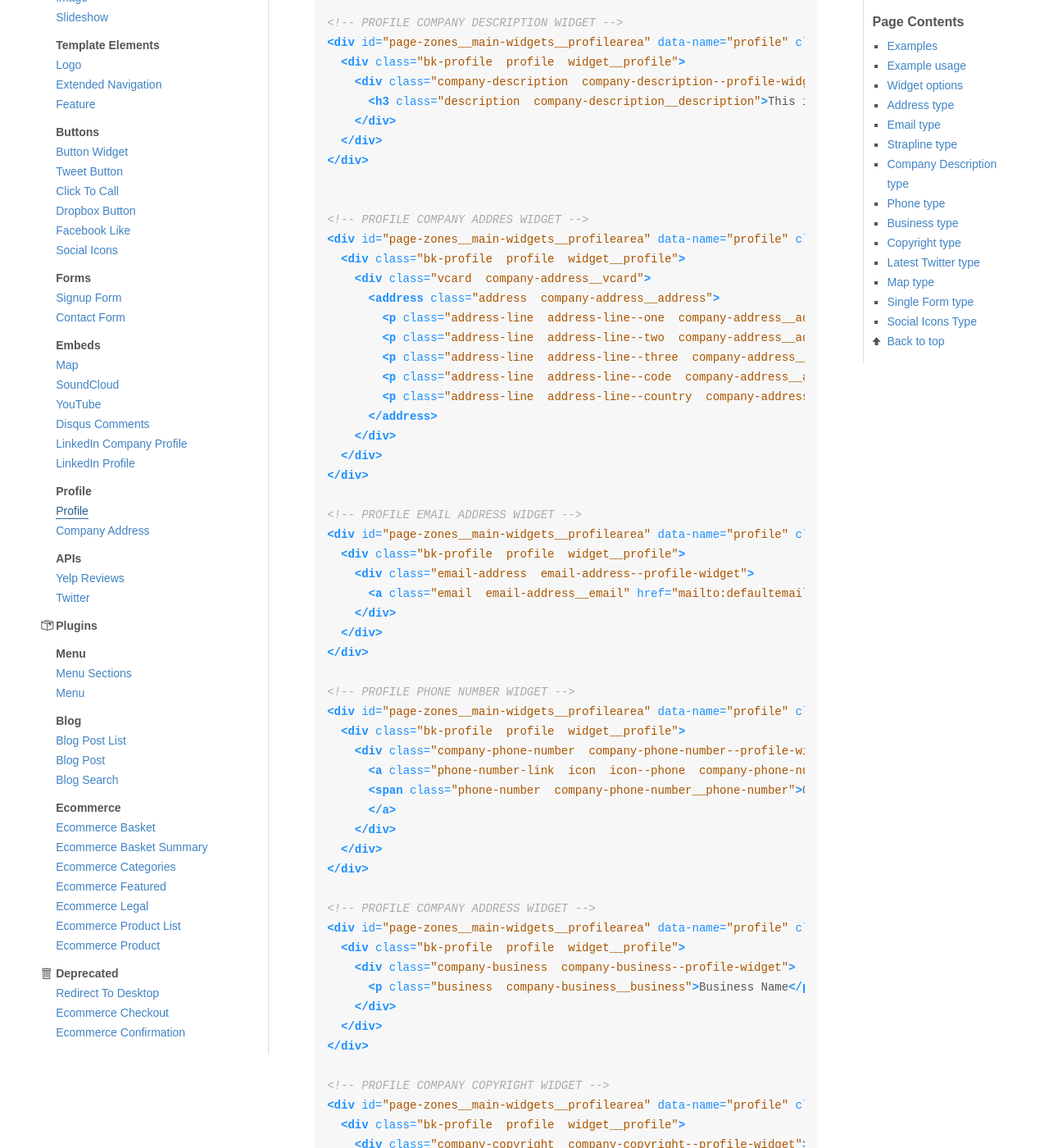
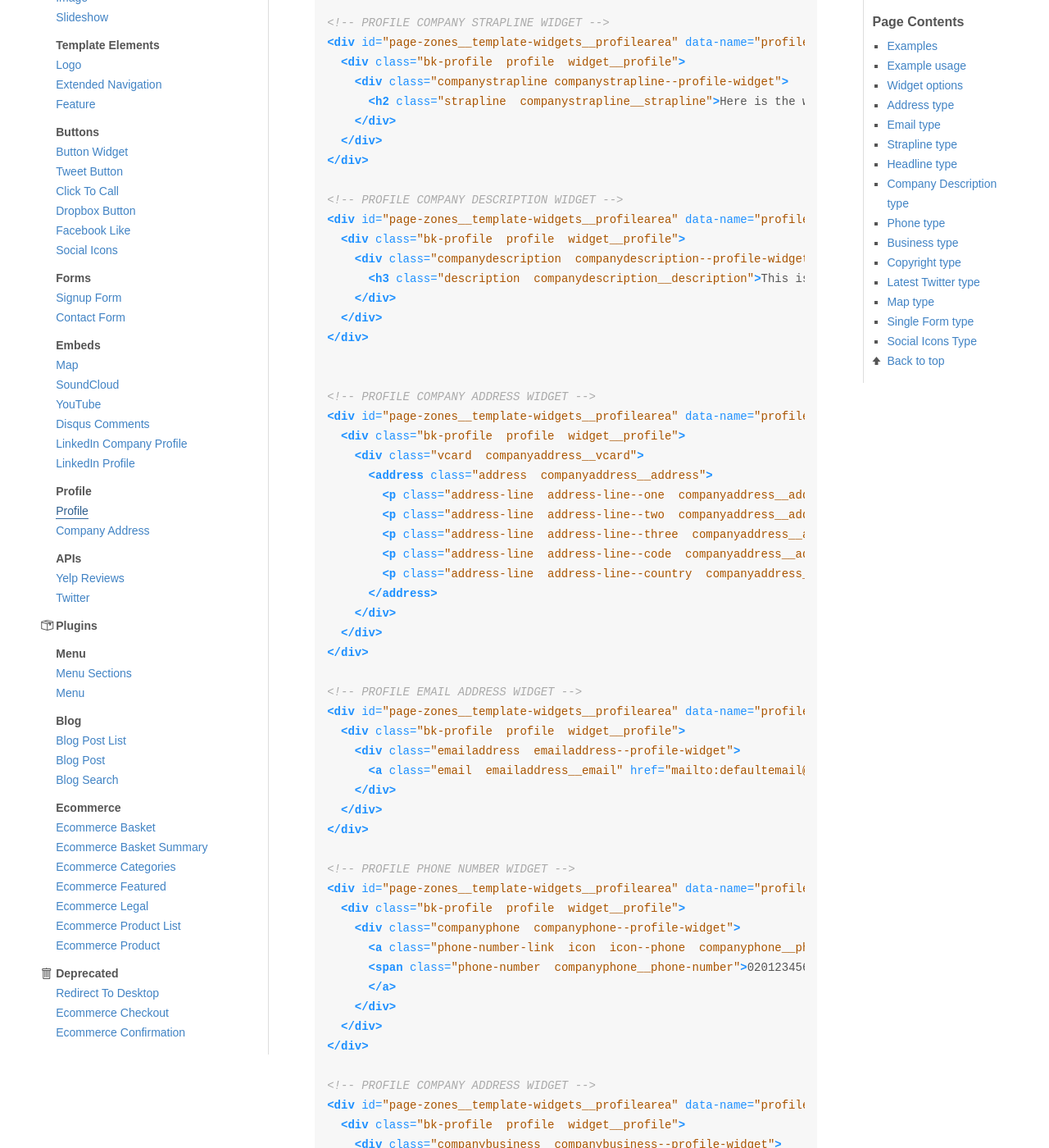
Before and after one commit to rusic/documentation, a Jekyll site: the page built from widgets/v2/profile.md, in a window 1280 px wide and 1400 px high, scrolled down 791 px. Shown: the whole window at 82% size. Built offline with Jekyll 4.4.1, drawn with Linux system fonts in a browser that asks for light colours; some of the changed text lies outside the part shown.

Commit message:
Adds headline widget, the profile page still needs a revision though. Resolves #40

````diff
--- a/widgets/v2/profile.md
+++ b/widgets/v2/profile.md
@@ -38,95 +38,104 @@ To include a profile widget in your template you will need to add the following
 {% highlight html %}
 {% raw %}
 
+<!-- PROFILE COMPANY HEADLINE WIDGET -->
+<div id="page-zones__template-widgets__profilearea" data-name="profile" class="widget  widget--template-widget">
+  <div class="bk-profile  profile  widget__profile">
+    <div class="companyheadline  companyheadline--profile-widget">
+      <h2 class="headline  companyheadline__headline">Here is the website headline!</h2>
+    </div>
+  </div>
+</div>
+
 <!-- PROFILE COMPANY STRAPLINE WIDGET -->
 <div id="page-zones__template-widgets__profilearea" data-name="profile" class="widget  widget--template-widget">
   <div class="bk-profile  profile  widget__profile">
-    <div class="company-strapline company-strapline--profile-widget">
-      <h2 class="strapline  company-strapline__strapline">Here is the website strapline!</h2>
+    <div class="companystrapline companystrapline--profile-widget">
+      <h2 class="strapline  companystrapline__strapline">Here is the website strapline!</h2>
     </div>
   </div>
 </div>
 
 <!-- PROFILE COMPANY DESCRIPTION WIDGET -->
-<div id="page-zones__main-widgets__profilearea" data-name="profile" class="widget  widget--zone-widget">
+<div id="page-zones__template-widgets__profilearea" data-name="profile" class="widget  widget--template-widget">
   <div class="bk-profile  profile  widget__profile">
-    <div class="company-description  company-description--profile-widget">
-      <h3 class="description  company-description__description">This is the company description</h3>
+    <div class="companydescription  companydescription--profile-widget">
+      <h3 class="description  companydescription__description">This is the company description</h3>
     </div>
   </div>
 </div>
 
 
-<!-- PROFILE COMPANY ADDRES WIDGET -->
-<div id="page-zones__main-widgets__profilearea" data-name="profile" class="widget  widget--zone-widget">
+<!-- PROFILE COMPANY ADDRESS WIDGET -->
+<div id="page-zones__template-widgets__profilearea" data-name="profile" class="widget  widget--template-widget">
   <div class="bk-profile  profile  widget__profile">
-    <div class="vcard  company-address__vcard">
-      <address class="address  company-address__address">
-        <p class="address-line  address-line--one  company-address__address-line  fn  org">123 Example Street</p>
-        <p class="address-line  address-line--two  company-address__address-line">Test Plaza</p>
-        <p class="address-line  address-line--three  company-address__address-line">Block Number One</p>
-        <p class="address-line  address-line--code  company-address__address-line">BS1 2ND</p>
-        <p class="address-line  address-line--country  company-address__address-line">United Kingdom</p>
+    <div class="vcard  companyaddress__vcard">
+      <address class="address  companyaddress__address">
+        <p class="address-line  address-line--one  companyaddress__address-line  fn  org">123 Example Street</p>
+        <p class="address-line  address-line--two  companyaddress__address-line">Test Plaza</p>
+        <p class="address-line  address-line--three  companyaddress__address-line">Block Number One</p>
+        <p class="address-line  address-line--code  companyaddress__address-line">BS1 2ND</p>
+        <p class="address-line  address-line--country  companyaddress__address-line">United Kingdom</p>
       </address>
     </div>
   </div>
 </div>
 
 <!-- PROFILE EMAIL ADDRESS WIDGET -->
-<div id="page-zones__main-widgets__profilearea" data-name="profile" class="widget  widget--zone-widget">
+<div id="page-zones__template-widgets__profilearea" data-name="profile" class="widget  widget--template-widget">
   <div class="bk-profile  profile  widget__profile">
-    <div class="email-address  email-address--profile-widget">
-      <a class="email  email-address__email" href="mailto:defaultemail@provider.com">defaultemail@provider.com</a>
+    <div class="emailaddress  emailaddress--profile-widget">
+      <a class="email  emailaddress__email" href="mailto:defaultemail@provider.com">defaultemail@provider.com</a>
     </div>
   </div>
 </div>
 
 <!-- PROFILE PHONE NUMBER WIDGET -->
-<div id="page-zones__main-widgets__profilearea" data-name="profile" class="widget  widget--zone-widget">
+<div id="page-zones__template-widgets__profilearea" data-name="profile" class="widget  widget--template-widget">
   <div class="bk-profile  profile  widget__profile">
-    <div class="company-phone-number  company-phone-number--profile-widget">
-      <a class="phone-number-link  icon  icon--phone  company-phone-number__phone-number-link" href="tel:  ">
-      <span class="phone-number  company-phone-number__phone-number">020123456789</span>
+    <div class="companyphone  companyphone--profile-widget">
+      <a class="phone-number-link  icon  icon--phone  companyphone__phone-number-link" href="tel:  ">
+      <span class="phone-number  companyphone__phone-number">020123456789</span>
       </a>
     </div>
   </div>
 </div>
 
 <!-- PROFILE COMPANY ADDRESS WIDGET -->
-<div id="page-zones__main-widgets__profilearea" data-name="profile" class="widget  widget--zone-widget">
+<div id="page-zones__template-widgets__profilearea" data-name="profile" class="widget  widget--template-widget">
   <div class="bk-profile  profile  widget__profile">
-    <div class="company-business  company-business--profile-widget">
-      <p class="business  company-business__business">Business Name</p>
+    <div class="companybusiness  companybusiness--profile-widget">
+      <p class="business  companybusiness__business">Business Name</p>
     </div>
   </div>
 </div>
 
 <!-- PROFILE COMPANY COPYRIGHT WIDGET -->
-<div id="page-zones__main-widgets__profilearea" data-name="profile" class="widget  widget--zone-widget">
+<div id="page-zones__template-widgets__profilearea" data-name="profile" class="widget  widget--template-widget">
   <div class="bk-profile  profile  widget__profile">
-    <div class="company-copyright  company-copyright--profile-widget">
-      <p class="copyright  company-copyright__copyright">Copyright 2014. All Rights Reserved.</p>
+    <div class="companycopyright  companycopyright--profile-widget">
+      <p class="copyright  companycopyright__copyright">Copyright 2014. All Rights Reserved.</p>
     </div>
   </div>
 </div>
 
 <!-- PROFILE TWITTER FEED WIDGET -->
-<div id="page-zones__main-widgets__profilearea" data-name="profile" class="widget  widget--zone-widget">
+<div id="page-zones__template-widgets__profilearea" data-name="profile" class="widget  widget--template-widget">
   <div class="bk-profile  profile  widget__profile">
-    <div class="twitter-feed  twitter-feed--profile  widget__twitter-feed js-twitter">
-      <div class="tweet-item  twitter-feed__tweet-item">
-        <div class="avatar  twitter-feed__avatar">
-          <a class="avatar-link  twitter-feed__avatar-link" href="https://twitter.com/basekit" target="_blank">
-            <img class="avatar-image  twitter-feed__avatar-image" alt="BaseKit.Com" title="BaseKit.Com" data-screename="basekit" src="http://placehold.it/98x98">
+    <div class="twitter  twitter--profile  widget__twitter js-twitter">
+      <div class="tweet-item  twitter__tweet-item">
+        <div class="avatar  twitter__avatar">
+          <a class="avatar-link  twitter__avatar-link" href="https://twitter.com/basekit" target="_blank">
+            <img class="avatar-image  twitter__avatar-image" alt="BaseKit.Com" title="BaseKit.Com" data-screename="basekit" src="http://placehold.it/98x98">
           </a>
         </div>
-        <div class="tweet-wrap  twitter-feed__tweet-wrap">
-          <a class="account-link  twitter-feed__account-link" href="https://twitter.com/basekit" target="_blank">
-            <span class="account-name  twitter-feed__account-name">BaseKit.Com</span>
+        <div class="tweet-wrap  twitter__tweet-wrap">
+          <a class="account-link  twitter__account-link" href="https://twitter.com/basekit" target="_blank">
+            <span class="account-name  twitter__account-name">BaseKit.Com</span>
           </a>
-          <p class="tweet-content  twitter-feed__tweet-content">How To Get Big-Brand Search Visibility</p>
-          <span class="tweet-metadata  twitter-feed__tweet-meta">
-            <time class="timestamp  twitter-feed__timestamp" datetime="2014-10-22T00:00:00+00:00">Thu Aug 01 11:30:49 +0000 2013</time> <span class="via  twitter-feed__via">via</span> <a href="http://www.tweetdeck.com" rel="nofollow">TweetDeck</a>
+          <p class="tweet-content  twitter__tweet-content">How To Get Big-Brand Search Visibility</p>
+          <span class="tweet-metadata  twitter__tweet-meta">
+            <time class="timestamp  twitter__timestamp" datetime="2014-10-22T00:00:00+00:00">Thu Aug 01 11:30:49 +0000 2013</time> <span class="via  twitter__via">via</span> <a href="http://www.tweetdeck.com" rel="nofollow">TweetDeck</a>
           </span>
         </div>
       </div>
@@ -135,18 +144,18 @@ To include a profile widget in your template you will need to add the following
 </div>
 
 <!-- PROFILE SIGN UP FORM WIDGET -->
-<div id="page-zones__main-widgets__profilearea" data-name="profile" class="widget  widget--zone-widget">
+<div id="page-zones__template-widgets__profilearea" data-name="profile" class="widget  widget--template-widget">
   <div class="bk-profile  profile  widget__profile">
-    <form class="form  signup-form__form">
-      <fieldset class="fieldset  signup-form__fieldset">
-        <legend class="legend  signup-form__legend">Sign Up</legend>
-        <div class="form-body  signup-form__form-body">
-          <div class="form-group  signup-form__form-group">
-            <label class="label  signup-form__label  label--email" for="page-zones__main-widgets__profilearea">Your email</label>
-            <input class="input  signup-form__input  input--email js-email" id="page-zones__main-widgets__profilearea" name="page-zones__main-widgets__profilearea" placeholder="Type your email" type="email" />
+    <form class="form  signupform__form">
+      <fieldset class="fieldset  signupform__fieldset">
+        <legend class="legend  signupform__legend">Sign Up</legend>
+        <div class="form-body  signupform__form-body">
+          <div class="form-group  signupform__form-group">
+            <label class="label  signupform__label  label--email" for="page-zones__template-widgets__profilearea">Your email</label>
+            <input class="input  signupform__input  input--email js-email" id="page-zones__template-widgets__profilearea" name="page-zones__template-widgets__profilearea" placeholder="Type your email" type="email" />
           </div>
-          <div class="form-group  signup-form__form-group">
-            <input class="button  signup-form__input  button--submit" type="submit" value="Send" />
+          <div class="form-group  signupform__form-group">
+            <input class="button  signupform__input  button--submit" type="submit" value="Send" />
           </div>
         </div>
       </fieldset>
@@ -155,38 +164,38 @@ To include a profile widget in your template you will need to add the following
 </div>
 
 <!-- PROFILE SOCIAL ICONS WIDGET -->
-<div id="page-zones__main-widgets__profilearea" data-name="profile" class="widget  widget--zone-widget">
+<div id="page-zones__template-widgets__profilearea" data-name="profile" class="widget  widget--template-widget">
   <div class="bk-profile  profile  widget__profile">
-    <div class="social-icons  social-icons--profile  widget__social-icons">
-      <ul class="social-list  social-icons__social-list">
-        <li class="social-item  social-icons__social-item">
+    <div class="socialicons  socialicons--profile  widget__socialicons">
+      <ul class="social-list  socialicons__social-list">
+        <li class="social-item  socialicons__social-item">
           <a class="social-link  icon  icon--twitter  social-social-link" href="https://twitter.com/twitter.com" target="_blank">
-            <span class="social-name  social-icons__social-name">Twitter</span>
+            <span class="social-name  socialicons__social-name">Twitter</span>
           </a>
         </li>
-        <li class="social-item  social-icons__social-item">
+        <li class="social-item  socialicons__social-item">
           <a class="social-link  icon  icon--facebook  social-social-link" href="facebook.com" target="_blank">
-            <span class="social-name  social-icons__social-name">Facebook</span>
+            <span class="social-name  socialicons__social-name">Facebook</span>
           </a>
         </li>
-        <li class="social-item  social-icons__social-item">
+        <li class="social-item  socialicons__social-item">
           <a class="social-link  icon  icon--rss  social-social-link" href="rss.com" target="_blank">
-            <span class="social-name  social-icons__social-name">RSS</span>
+            <span class="social-name  socialicons__social-name">RSS</span>
           </a>
         </li>
-        <li class="social-item  social-icons__social-item">
+        <li class="social-item  socialicons__social-item">
           <a class="social-link  icon  icon--linkedin  social-social-link" href="linkedin.com" target="_blank">
-            <span class="social-name  social-icons__social-name">Linkedin</span>
+            <span class="social-name  socialicons__social-name">Linkedin</span>
           </a>
         </li>
-        <li class="social-item  social-icons__social-item">
+        <li class="social-item  socialicons__social-item">
           <a class="social-link  icon  icon--googleplus  social-social-link" href="googleplus.com" target="_blank">
-            <span class="social-name  social-icons__social-name">Google+</span>
+            <span class="social-name  socialicons__social-name">Google+</span>
           </a>
         </li>
-        <li class="social-item  social-icons__social-item">
+        <li class="social-item  socialicons__social-item">
           <a class="social-link  icon  icon--youtube  social-social-link" href="youtube.com" target="_blank">
-            <span class="social-name  social-icons__social-name">YouTube</span>
+            <span class="social-name  socialicons__social-name">YouTube</span>
           </a>
         </li>
       </ul>
@@ -227,6 +236,11 @@ Once you select the profile type, you need to specify options for the type:
   ```profileType```: ```strapline```
 
   * ```strapline```: The strap line to display. If set to ```profile```, it will use the profile data, or you can put custom strap line e.g. ```my strapline```
+
+* ### Headline type
+  ```profileType```: ```headline```
+
+  * ```headline```: The headline to display. If set to ```profile```, it will use the profile data, or you can put custom headline e.g. ```my headline```
 
 * ### Company Description type
   ```profileType```: ```companydescription```
````
